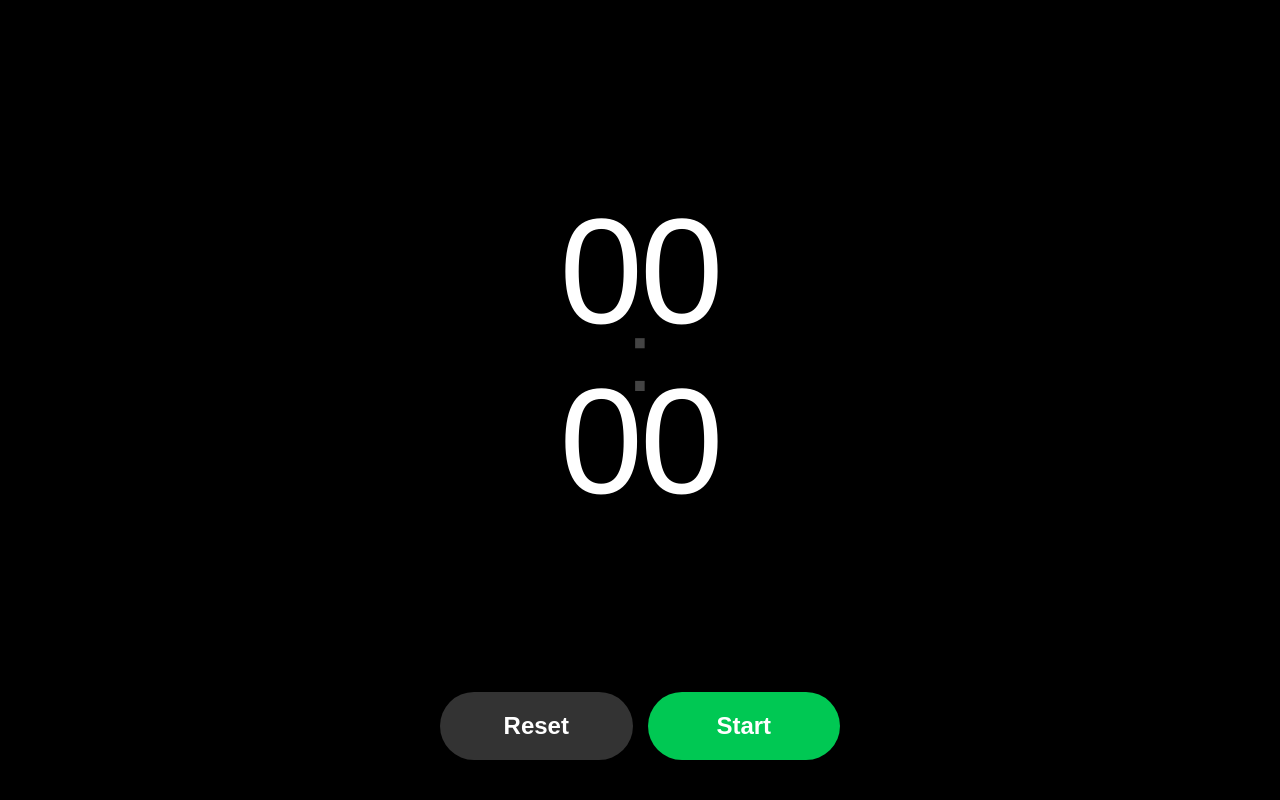
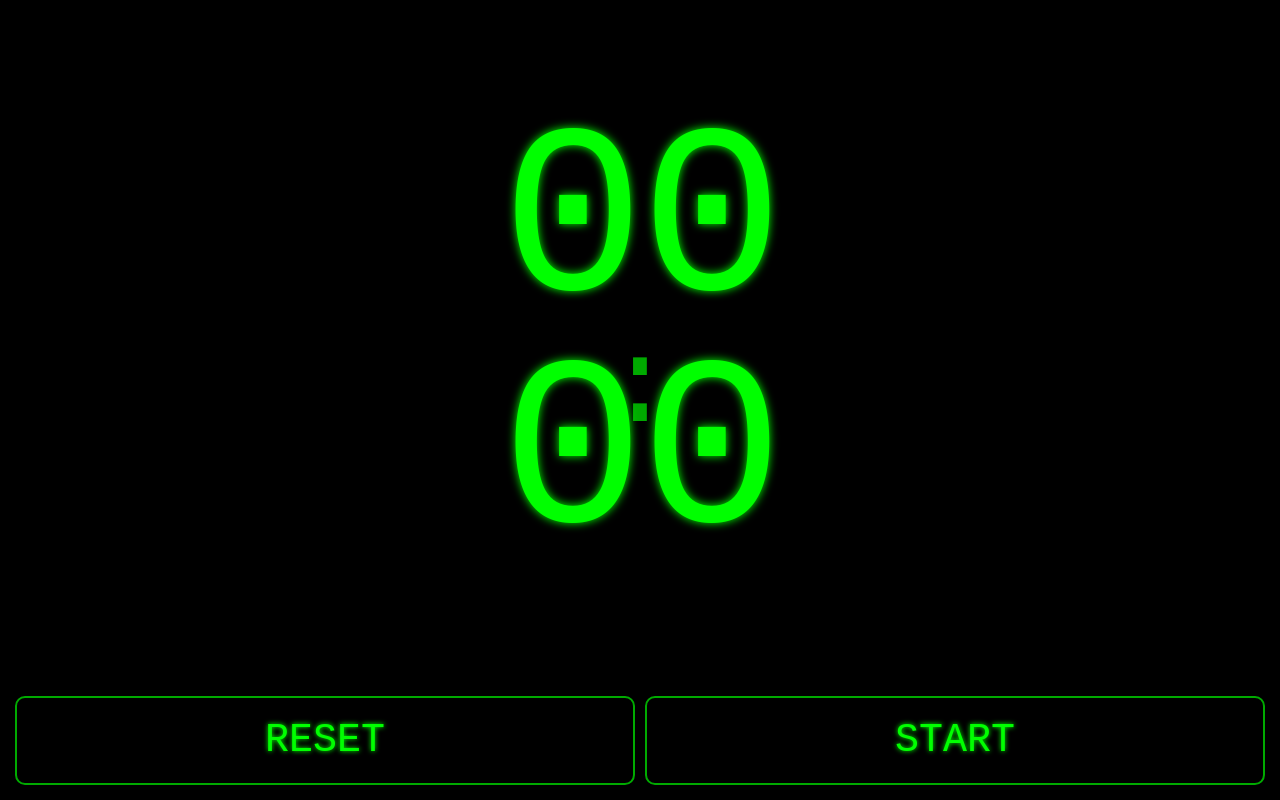
Before and after one commit to danielolmoscuiza/contador-, a plain HTML site: page index.html in a window 1280 px wide. Drawn offline with Linux system fonts and the light colour scheme; a web font is replaced by a local one.

Commit message:
Update index.html

```diff
--- a/index.html
+++ b/index.html
@@ -3,7 +3,7 @@
 <head>
     <meta charset="UTF-8">
     <meta name="viewport" content="width=device-width, initial-scale=1.0, maximum-scale=1.0, user-scalable=no">
-    <title>Cronómetro Móvil</title>
+    <title>Cronómetro Digital Fullscreen</title>
     <style>
         * {
             margin: 0;
@@ -13,98 +13,121 @@
         }
 
         body {
-            font-family: 'Helvetica Neue', Arial, sans-serif;
+            font-family: 'Digital-7', monospace;
+            height: 100vh;
+            background-color: #000;
+            color: #0f0;
+            display: flex;
+            flex-direction: column;
+            overflow: hidden;
+            touch-action: manipulation;
+        }
+
+        @font-face {
+            font-family: 'Digital-7';
+            src: url('https://cdn.jsdelivr.net/gh/raphaelbastide/Digital-7@master/digital-7 (mono).ttf') format('truetype');
+        }
+
+        .display-container {
+            flex-grow: 1;
+            display: flex;
+            flex-direction: column;
+            justify-content: center;
+            align-items: center;
+            position: relative;
+        }
+
+        .time-display {
             display: flex;
             flex-direction: column;
             align-items: center;
-            justify-content: space-between;
-            height: 100vh;
-            background-color: #000;
-            color: #fff;
-            padding: 20px;
-            touch-action: manipulation;
+            width: 100%;
+            text-align: center;
         }
 
-        .timer-display {
-            display: flex;
-            flex-direction: column;
-            align-items: center;
-            justify-content: center;
-            flex-grow: 1;
-            width: 100%;
-        }
-
-        .time {
-            font-size: 20vw;
-            font-weight: 300;
-            letter-spacing: -3px;
-            text-align: center;
-            line-height: 0.9;
+        .time-part {
+            font-size: 30vh;
+            line-height: 0.8;
+            text-shadow: 0 0 10px #0f0;
+            letter-spacing: -5px;
         }
 
         .separator {
-            font-size: 15vw;
-            color: #444;
-            margin: -5vw 0;
+            font-size: 15vh;
+            color: #0a0;
+            height: 5vh;
         }
 
         .controls {
             display: flex;
             width: 100%;
-            max-width: 400px;
-            gap: 15px;
-            margin-bottom: 20px;
+            padding: 10px;
         }
 
         .btn {
             flex: 1;
-            padding: 20px 0;
-            border: none;
-            border-radius: 50px;
-            font-size: 6vw;
-            font-weight: 600;
+            padding: 20px;
+            margin: 5px;
+            border: 2px solid #0a0;
+            border-radius: 10px;
+            background: transparent;
+            color: #0f0;
+            font-family: 'Digital-7', monospace;
+            font-size: 5vh;
+            text-shadow: 0 0 5px #0f0;
             cursor: pointer;
             transition: all 0.2s;
         }
 
-        #startPause {
-            background: #00c853;
-            color: white;
+        .btn:active {
+            background: rgba(0, 255, 0, 0.1);
         }
 
         #startPause.running {
-            background: #ff9100;
+            color: #f00;
+            border-color: #f00;
+            text-shadow: 0 0 5px #f00;
         }
 
-        #reset {
-            background: #333;
-            color: white;
+        .overlay {
+            position: absolute;
+            top: 0;
+            left: 0;
+            width: 100%;
+            height: 100%;
+            display: flex;
+            justify-content: center;
+            align-items: center;
+            pointer-events: none;
+            opacity: 0;
+            transition: opacity 0.3s;
         }
 
-        @media (min-width: 768px) {
-            .time {
-                font-size: 150px;
-            }
-            .separator {
-                font-size: 100px;
-                margin: -40px 0;
-            }
-            .btn {
-                font-size: 24px;
-            }
+        .overlay.show {
+            opacity: 0.7;
+        }
+
+        .play-icon {
+            font-size: 30vh;
+            color: rgba(0, 255, 0, 0.5);
         }
     </style>
 </head>
 <body>
-    <div class="timer-display">
-        <div class="time" id="minutes">00</div>
-        <div class="separator">:</div>
-        <div class="time" id="seconds">00</div>
+    <div class="display-container" id="displayContainer">
+        <div class="time-display">
+            <div class="time-part" id="minutes">00</div>
+            <div class="separator">:</div>
+            <div class="time-part" id="seconds">00</div>
+        </div>
+        <div class="overlay" id="overlay">
+            <div class="play-icon">▶</div>
+        </div>
     </div>
 
     <div class="controls">
-        <button class="btn" id="reset">Reset</button>
-        <button class="btn" id="startPause">Start</button>
+        <button class="btn" id="reset">RESET</button>
+        <button class="btn" id="startPause">START</button>
     </div>
 
     <script>
@@ -113,6 +136,8 @@
         const secondsDisplay = document.getElementById('seconds');
         const startPauseBtn = document.getElementById('startPause');
         const resetBtn = document.getElementById('reset');
+        const displayContainer = document.getElementById('displayContainer');
+        const overlay = document.getElementById('overlay');
 
         // Variables de estado
         let timer = null;
@@ -136,8 +161,9 @@
                     updateDisplay();
                 }, 1000);
                 isRunning = true;
-                startPauseBtn.textContent = 'Pause';
+                startPauseBtn.textContent = 'PAUSE';
                 startPauseBtn.classList.add('running');
+                overlay.classList.remove('show');
             }
         }
 
@@ -145,8 +171,9 @@
         function pauseTimer() {
             clearInterval(timer);
             isRunning = false;
-            startPauseBtn.textContent = 'Start';
+            startPauseBtn.textContent = 'START';
             startPauseBtn.classList.remove('running');
+            overlay.classList.add('show');
         }
 
         // Reiniciar cronómetro
@@ -154,6 +181,7 @@
             pauseTimer();
             totalSeconds = 0;
             updateDisplay();
+            overlay.classList.remove('show');
         }
 
         // Toggle start/pause
@@ -168,9 +196,12 @@
         // Event listeners
         startPauseBtn.addEventListener('click', toggleTimer);
         resetBtn.addEventListener('click', resetTimer);
+        displayContainer.addEventListener('click', toggleTimer);
 
-        // Soporte para eventos táctiles
-        document.addEventListener('touchstart', function() {}, {passive: true});
+        // Prevenir zoom
+        document.addEventListener('gesturestart', function(e) {
+            e.preventDefault();
+        });
 
         // Inicializar display
         updateDisplay();
```
